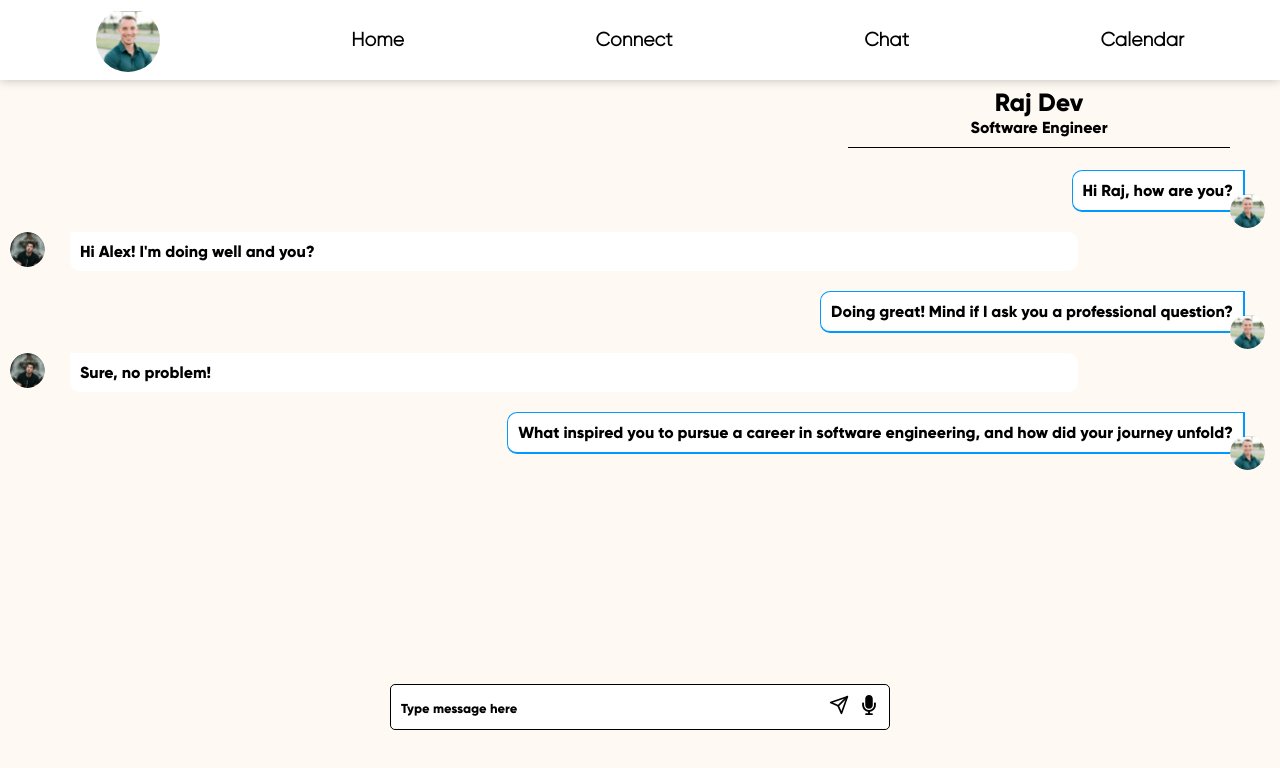
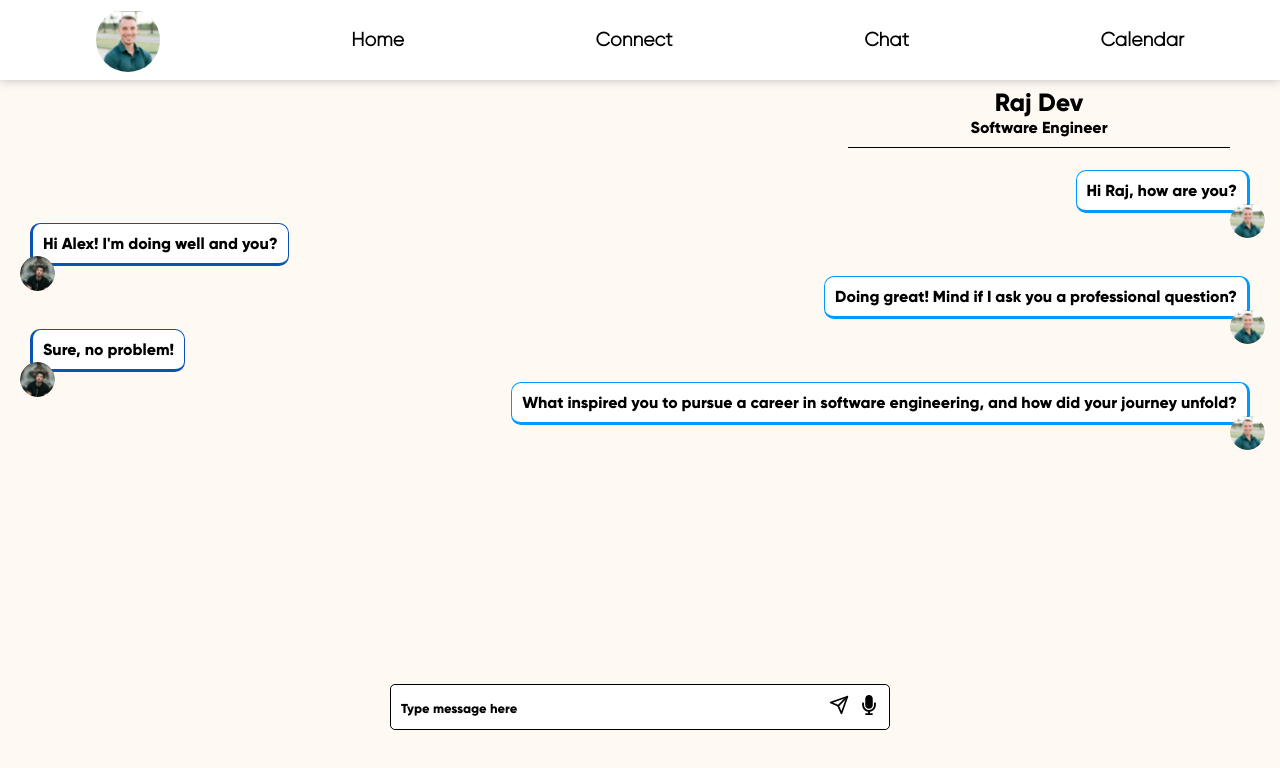
Before and after one commit to makeitMVPadmin/CoffeeChat, a React (Create React App) app: page /chat/1 in a window 1280 px wide. Shown: the top 768 px of the page. Built offline with nearby package versions, Linux system fonts and the light colour scheme; some icons are missing; a web font is replaced by a local one.

Commit message:
this wraps up the styling for the chat feature :)

```diff
--- a/src/components/ChatFeature/Message/Message.scss
+++ b/src/components/ChatFeature/Message/Message.scss
@@ -1,78 +1,61 @@
-
-
-    .message{
+//version three
+.message {
     display: flex;
-        gap: 25px;
-        margin-bottom: 20px ;
+    margin-bottom: 10px;
     position: relative;
 
-        .messageInfo{
+    &.owner {
+        flex-direction: row-reverse;
+    }
+
+    .messageInfo {
       display: flex;
-            flex-direction: column;
-            color: gray;
-            font-weight: 300;
+      align-items: flex-end;
+      margin-right: 10px; /* Adjust margin as needed */
+      margin-left: 10px; /* Adjust margin as needed */
+    }
 
-            img{
-                width: 35px;
-                height: 35px;
+    .userPic {
+      width: 35px; /* Adjust width of the user picture */
+      height: 35px; /* Adjust height of the user picture */
+      overflow: hidden;
       border-radius: 50%;
+      position: absolute;
+      bottom: -25px;
+
+      img {
+        width: 100%;
+        height: 100%;
         object-fit: cover;
       }
     }
 
-        .messageContent{
-            min-width: 80%;
-            display: flex;
-            flex-direction: column;
-            gap: 10px;
-            position: relative;
+    .messageContent {
+      max-width: 70%; /* Adjust max-width as needed */
+      padding: 10px;
+      background-color: white; /* Adjust background color as needed */
+      border-radius: 10px;
+      word-wrap: break-word; /* Allow long words to wrap */
+      border: 1px solid;
+      border-bottom: 3px solid;
+      border-left: 3px solid;
+      border-color: #0954B0 ;
+    }
 
-            p{
-                background-color: white;
-                padding: 10px;
-                border-radius: 0px 10px 10px 10px ;
-                min-width: max-content;
-                border-bottom-width: 2px;
-                border-left-width: 2px;
-                border-color: #0954B0;
-            }
-            .userPic{
+    &.owner .userPic {
         position: absolute;
-                bottom: -20px;
-                left: 5px ;
-                z-index: 1;
-
-
-
-            }
-        }
-        //if message comes from owner then I want it to display opposite
-        &.owner{
-            flex-direction: row-reverse;
-
-            .userPic{
-                position: absolute;
-                bottom: -20px;
+        bottom: -25px;
         right: 5px ;
         z-index: 1;
     }
 
-            .messageContent{
-                align-items: flex-end;
-                position: relative;
-                flex-grow: 1;
-                margin-left: 10px;
 
-
-            p{
-                border-radius: 10px 0px 10px 10px;
-                border: 1px solid black;
-                border-bottom-width: 2px;
-                border-right-width: 2px;
+    &.owner .messageContent {
+        background-color: white; /* Change background color for owner's messages */
+        color: black; /* Change text color for owner's messages */
+        border: 1px solid;
+        border-bottom: 3px solid;
+        border-right: 3px solid;
         border-color: #0099FF;
-                max-width: max-content;
-            }
-
     }
   }
-    }
```
Lines whose indentation alone changed are shown as unchanged.
